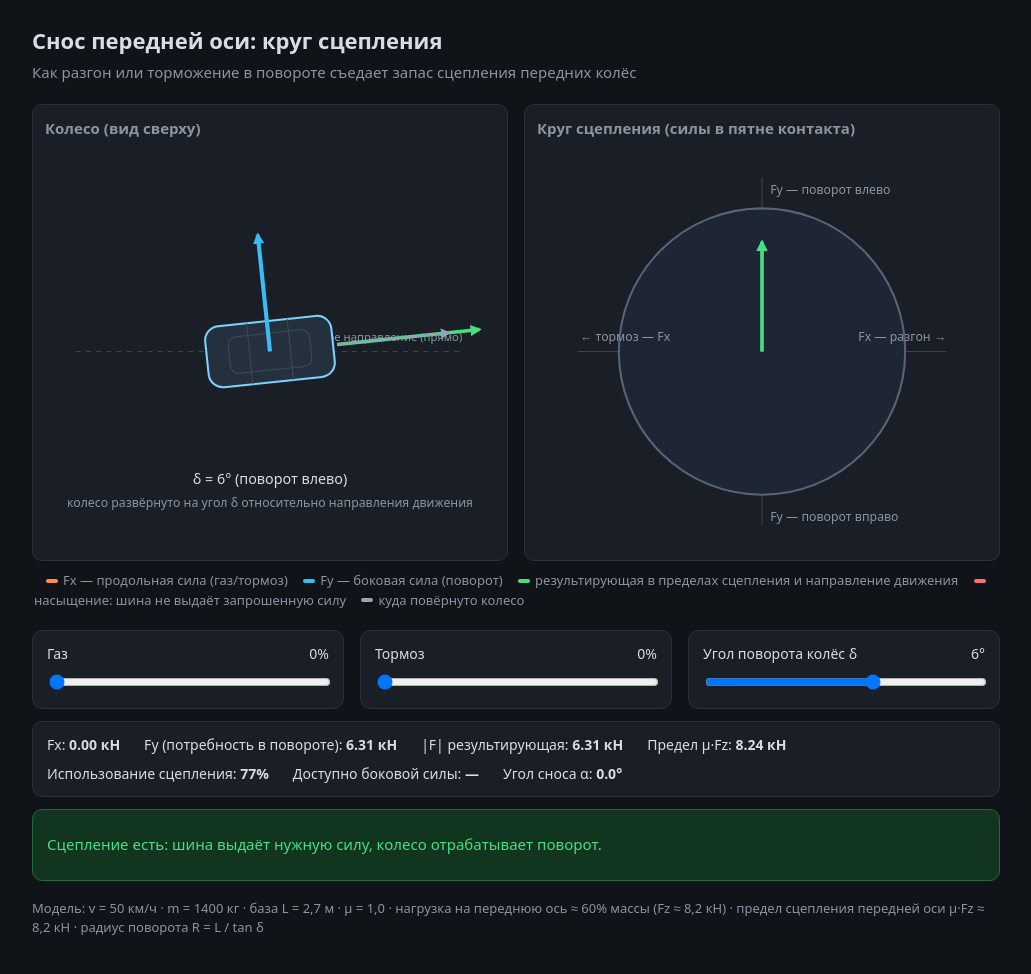
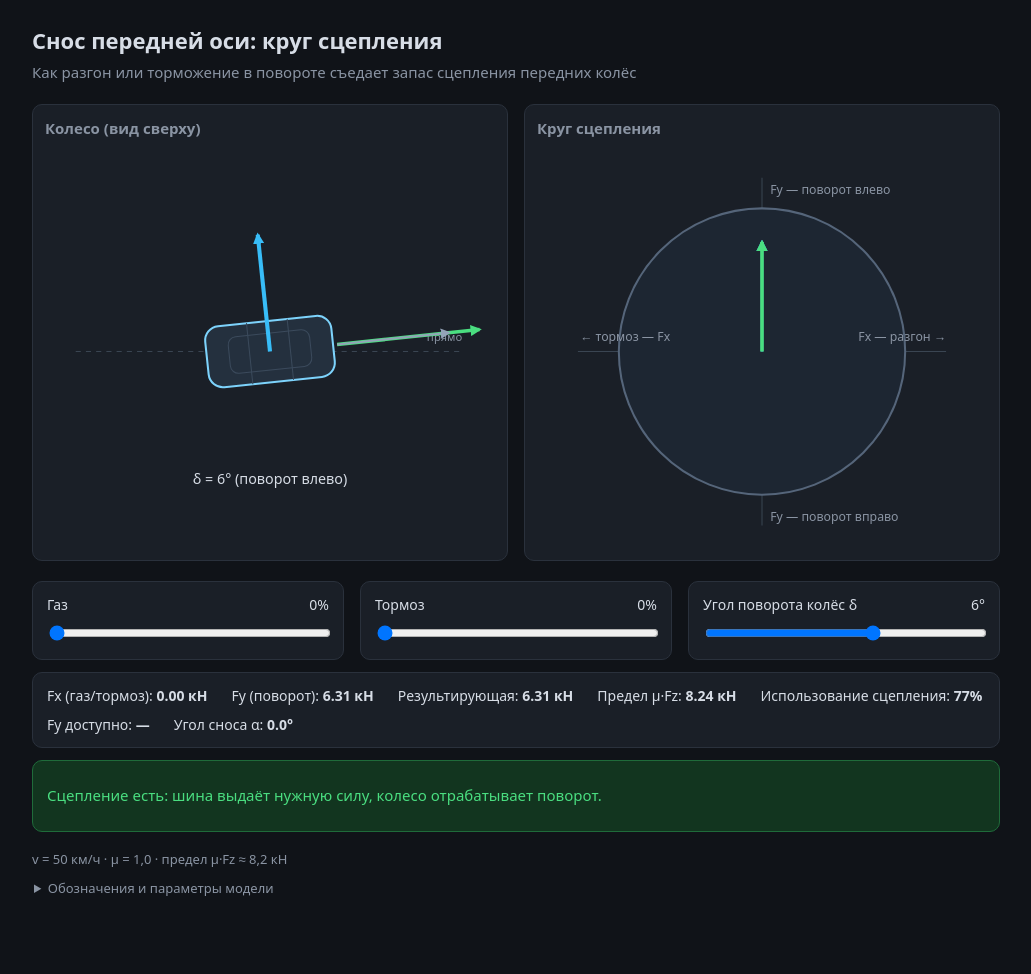
Before and after one commit to trots/understeer_modelling, a plain HTML site: page index.html in a window 1280 px wide. Shown: the whole page, without its empty margins (124-1155 px from the left). After the commit the page ends 947 px from the top, so only its background shows below. Drawn offline with Linux system fonts and the light colour scheme.

Commit message:
Declutter UI: move legend and model parameters into a bottom details block

```diff
--- a/index.html
+++ b/index.html
@@ -18,7 +18,11 @@
   .panel { flex: 1 1 420px; background: var(--panel); border: 1px solid var(--border); border-radius: 10px; padding: 12px 12px 4px; }
   .panel h2 { font-size: 15px; margin: 0 0 8px; color: var(--muted); font-weight: 600; }
   .panel svg { width: 100%; height: auto; display: block; }
-  .legend { color: var(--muted); font-size: 13px; margin: 10px 2px 0; }
+  details.legend { margin: 10px 2px 0; }
+  details.legend summary { cursor: pointer; color: var(--muted); font-size: 13px; user-select: none; }
+  details.legend summary:hover { color: var(--text); }
+  .legend-body { color: var(--muted); font-size: 13px; margin-top: 8px; }
+  .legend-body p { margin: 6px 0; }
   .sw { display: inline-block; width: 12px; height: 4px; border-radius: 2px; margin: 0 5px 2px 12px; vertical-align: middle; }
   .sw.o { background: var(--orange); } .sw.c { background: var(--cyan); }
   .sw.g { background: var(--green); } .sw.r { background: var(--red); }
@@ -57,7 +61,7 @@
       <h2>Колесо (вид сверху)</h2>
       <svg viewBox="0 0 440 400">
         <line x1="30" y1="200" x2="410" y2="200" stroke="#3a4552" stroke-dasharray="5 5"/>
-        <text x="408" y="190" fill="#8a94a3" font-size="11" text-anchor="end">исходное направление (прямо)</text>
+        <text x="408" y="190" fill="#8a94a3" font-size="11" text-anchor="end">прямо</text>
         <g id="skid"></g>
         <g id="wheelG" transform="translate(220,200) rotate(-6)">
           <rect class="tire" x="-62" y="-30" width="124" height="60" rx="14" fill="#24303e" stroke="#7dd3fc" stroke-width="2"/>
@@ -66,13 +70,12 @@
           <line x1="20" y1="-30" x2="20" y2="30" stroke="#3b4a5c"/>
         </g>
         <text id="deltaLabel" x="220" y="330" fill="#d7dde6" font-size="14" text-anchor="middle"></text>
-        <text x="220" y="352" fill="#8a94a3" font-size="12" text-anchor="middle">колесо развёрнуто на угол δ относительно направления движения</text>
         <g id="dynWheel"></g>
       </svg>
     </section>
 
     <section class="panel">
-      <h2>Круг сцепления (силы в пятне контакта)</h2>
+      <h2>Круг сцепления</h2>
       <svg viewBox="0 0 440 400">
         <line x1="220" y1="30" x2="220" y2="370" stroke="#3a4552"/>
         <line x1="40" y1="200" x2="400" y2="200" stroke="#3a4552"/>
@@ -85,14 +88,6 @@
       </svg>
     </section>
   </div>
-
-  <p class="legend">
-    <span class="sw o"></span>Fx — продольная сила (газ/тормоз)
-    <span class="sw c"></span>Fy — боковая сила (поворот)
-    <span class="sw g"></span>результирующая в пределах сцепления и направление движения
-    <span class="sw r"></span>насыщение: шина не выдаёт запрошенную силу
-    <span class="sw gr"></span>куда повёрнуто колесо
-  </p>
 
   <div class="controls">
     <div class="ctl">
@@ -110,22 +105,32 @@
   </div>
 
   <div class="readout">
-    <div>Fx: <b id="rFx">—</b></div>
-    <div>Fy (потребность в повороте): <b id="rFy">—</b></div>
-    <div>|F| результирующая: <b id="rF">—</b></div>
+    <div>Fx (газ/тормоз): <b id="rFx">—</b></div>
+    <div>Fy (поворот): <b id="rFy">—</b></div>
+    <div>Результирующая: <b id="rF">—</b></div>
     <div>Предел μ·Fz: <b id="rLim">—</b></div>
     <div>Использование сцепления: <b id="rUtil">—</b></div>
-    <div>Доступно боковой силы: <b id="rFyAvail">—</b></div>
+    <div>Fy доступно: <b id="rFyAvail">—</b></div>
     <div>Угол сноса α: <b id="rSlip">—</b></div>
   </div>
 
   <div id="verdict" class="ok"></div>
 
-  <footer>
-    Модель: v = 50 км/ч · m = 1400 кг · база L = 2,7 м · μ = 1,0 ·
-    нагрузка на переднюю ось ≈ 60% массы (Fz ≈ 8,2 кН) · предел сцепления передней оси μ·Fz ≈ 8,2 кН ·
-    радиус поворота R = L / tan δ
-  </footer>
+  <footer>v = 50 км/ч · μ = 1,0 · предел μ·Fz ≈ 8,2 кН</footer>
+
+  <details class="legend">
+    <summary>Обозначения и параметры модели</summary>
+    <div class="legend-body">
+      <p>
+        <span class="sw o"></span>Fx — продольная сила (газ/тормоз)
+        <span class="sw c"></span>Fy — боковая сила (поворот)
+        <span class="sw g"></span>результирующая в пределах сцепления и направление движения
+        <span class="sw r"></span>насыщение: шина не выдаёт запрошенную силу
+        <span class="sw gr"></span>куда повёрнуто колесо
+      </p>
+      <p>v = 50 км/ч · m = 1400 кг · база L = 2,7 м · μ = 1,0 · нагрузка на переднюю ось ≈ 60% массы (Fz ≈ 8,2 кН) · предел сцепления передней оси μ·Fz ≈ 8,2 кН · радиус поворота R = L / tan δ</p>
+    </div>
+  </details>
 </main>
 
 <script>
```
